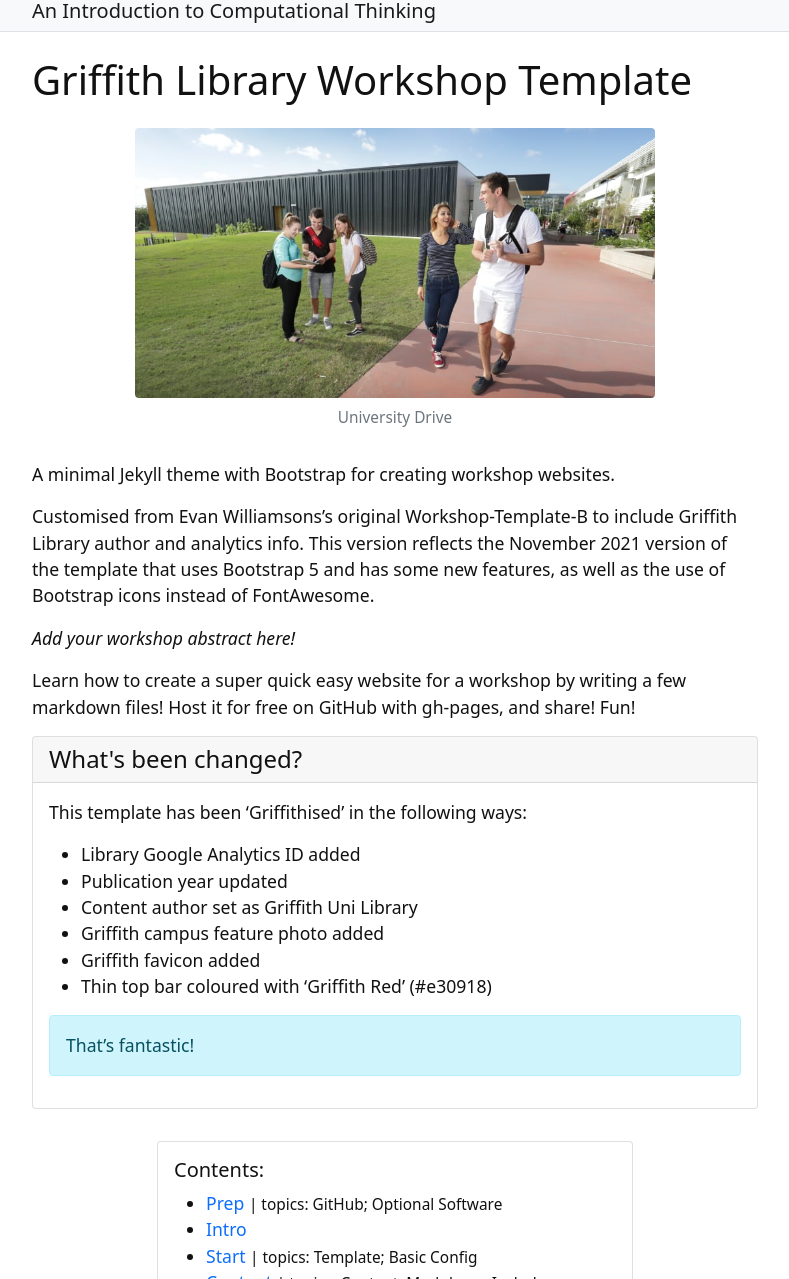
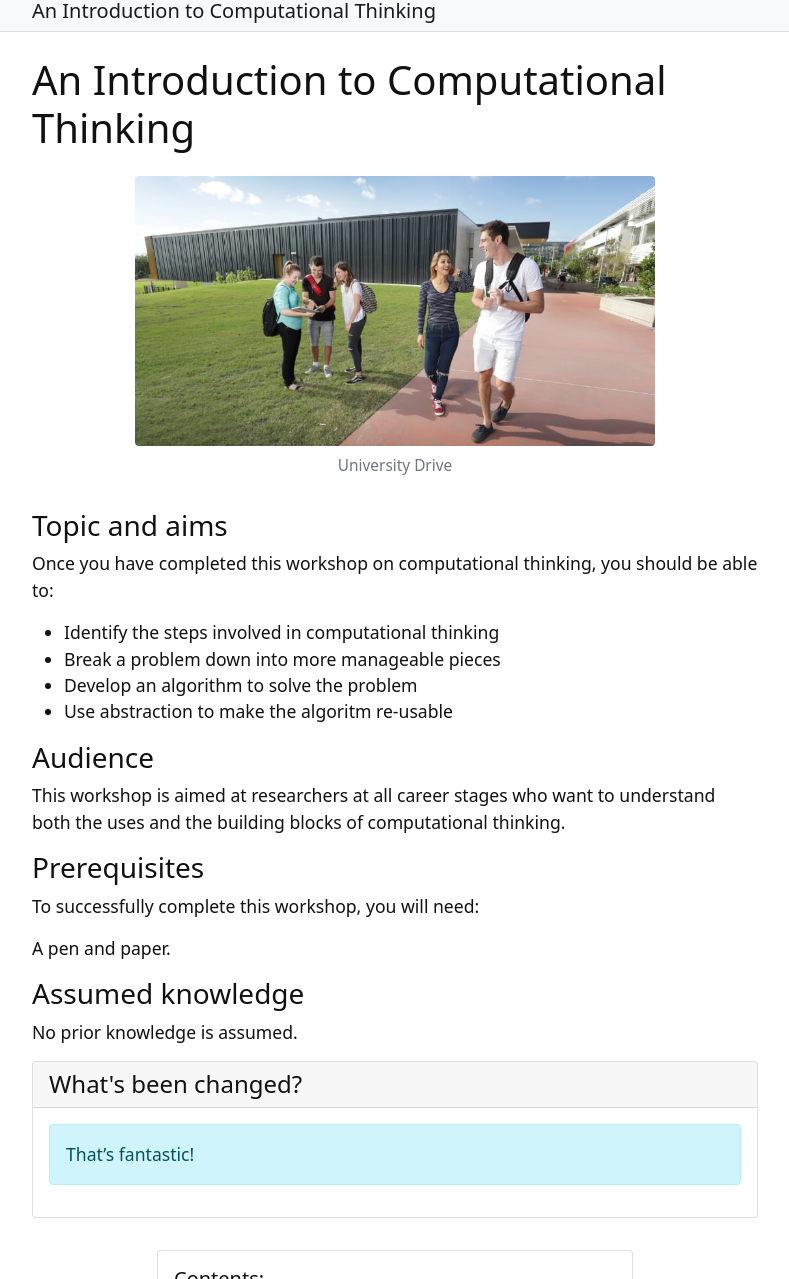
Before and after one commit to weaverbel/intro-computational-thinking, a Jekyll site: the page built from index.md, in a window 1280 px wide and 1400 px high, cut to the strip 121-1400 px from the top of the window. Shown: the whole strip, without its empty margins (245-1034 px from the left). Built offline with Jekyll 4.4.1, drawn with Linux system fonts in a browser that asks for light colours.

Commit message:
Update index.md
amending for the course

```diff
--- a/index.md
+++ b/index.md
@@ -3,29 +3,34 @@ title: Home
 layout: default
 ---
 
-# Griffith Library Workshop Template
+# An Introduction to Computational Thinking
 
 {% include figure.html img="university-drive.jpg" alt="Students on University Drive, Gold Coast Campus" caption="University Drive" width="75%" %}
 
-A minimal Jekyll theme with Bootstrap for creating workshop websites.
+### Topic and aims
 
-> Customised from Evan Williamsons's original Workshop-Template-B to include Griffith Library author and analytics info. This version reflects the November 2021 version of the template that uses Bootstrap 5 and has some new features, as well as the use of Bootstrap icons instead of FontAwesome.
+Once you have completed this workshop on computational thinking, you should be able to:
 
-*Add your workshop abstract here!*
+- Identify the steps involved in computational thinking
+- Break a problem down into more manageable pieces
+- Develop an algorithm to solve the problem
+- Use abstraction to make the algoritm re-usable
 
-Learn how to create a super quick easy website for a workshop by writing a few markdown files!
-Host it for free on GitHub with gh-pages, and share!
-Fun!
+### Audience
+
+This workshop is aimed at researchers at all career stages who want to understand both the uses and the building blocks of computational thinking.
+
+### Prerequisites
+
+To successfully complete this workshop, you will need:
+
+A pen and paper.
+
+### Assumed knowledge
+
+No prior knowledge is assumed.
 
 {% capture whatsdifferent %}
-This template has been 'Griffithised' in the following ways:
-
- - Library Google Analytics ID added
- - Publication year updated
- - Content author set as Griffith Uni Library
- - Griffith campus feature photo added
- - Griffith favicon added
- - Thin top bar coloured with 'Griffith Red' (#e30918)
 
 {% include alert.html text="That's fantastic!" color="info" %}
 
```
